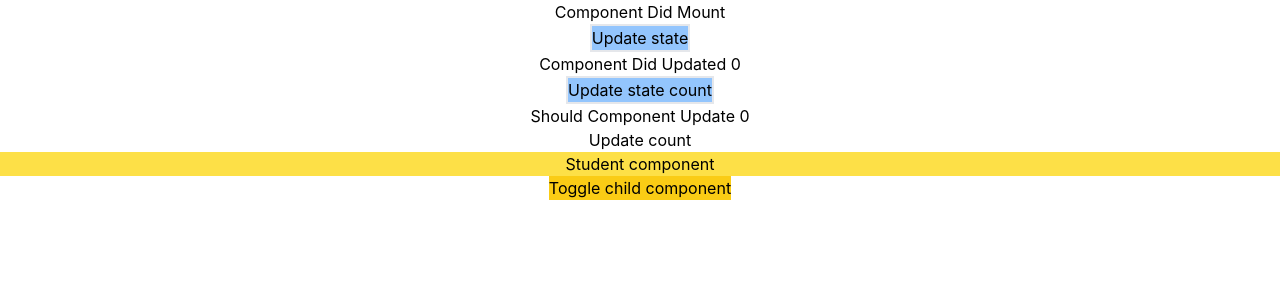
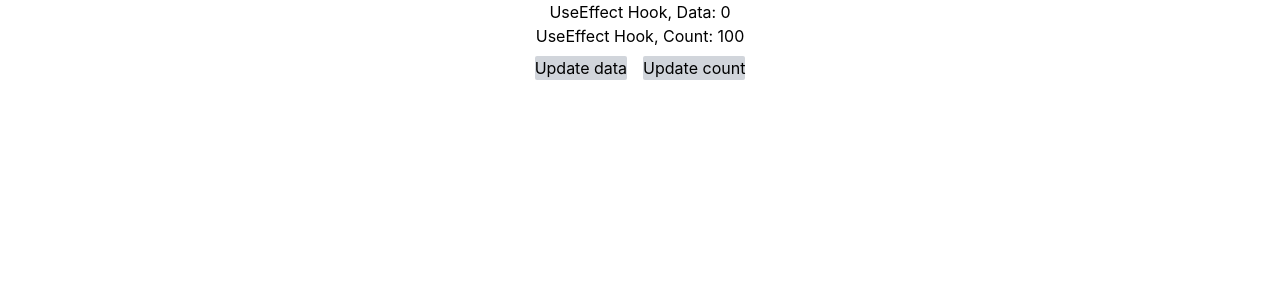
Before and after one commit to PiyushKumar19/Serene, a React (Create React App) app: page / in a window 1280 px wide. Shown: the top 300 px of the page. Built offline with nearby package versions, Linux system fonts and the light colour scheme.

Commit message:
Learned useEffect - updating state, using for specific states and props.

```diff
--- a/src/App.js
+++ b/src/App.js
@@ -1,71 +1,30 @@
 import logo from './logo.svg';
 import './App.css';
-import React, { Component, useState } from 'react';
-import Student from './Student';
+import React, { Component, useState, useEffect} from 'react';
+import User from './User';
 
-class App extends Component {
-  constructor() {
-    super();
-    this.state = {
-      name: "Piyush",
-      count: 0,
-      show: true
-    };
-    console.log('Constructor');
-  }
+function App() {
+  const [data, setData] = useState(0);
+  const [count, setCount] = useState(100);
 
-  componentDidMount() {
-    <h1>Name is {this.state.name}</h1>
+  // useEffect example as ComponentWillMount
+  useEffect(()=>{
+    console.log("useEffect Called");
+  })
 
-    console.log(this.state.name+"Component mounted");
-  }
+  // useEffect that runs only for specific two states
+  useEffect(()=>{
+    console.log("useEffect for state-data, is called.");
+  }, [data, count]);
 
-  componentDidUpdate(preProps, preState, snapshot) {
-    console.log('It updated from', preState, "to", this.state);
-
-    if(this.state.count === preState.count)
-    {
-      alert("Same state values")
-    }
-
-    // infinite loop example
-    if (this.state.count < 10)
-    {
-      // statement that can lead to infinite loop but doesn't because of condition
-      this.setState({count: this.state.count+1});
-    }
-  }
-
-  // commenteed it as it was not letting component render until 5th click
-  // shouldComponentUpdate()
-  // {
-  //   console.log("shouldComponentUpdate", this.state.count)
-  //   if (this.state.count >5 && this.state.count<10)
-  //   {
-  //     return true;
-  //   }
-  // }
-
-  render() {
-    return (
-      <div className='App'>
-        <h1>Component Did Mount</h1>
-        {console.log("rendor component")}
-        <button className='border-2 bg-blue-300' onClick={()=>this.setState({name: "Kumar"})}>Update state</button>
-
-        <h1>Component Did Updated {this.state.count}</h1>
-        <button className='border-2 bg-blue-300' onClick={()=>this.setState({count:1})}>Update state count</button>
-
-        <h1>Should Component Update {this.state.count}</h1>
-        <button onClick={()=>this.setState({count: this.state.count+1})}>Update count</button>
-
-        {
-          this.state.show ? <Student />:<h1>Child Component Removed</h1>
-        }
-        <button className='bg-yellow-400' onClick={()=>this.setState({show:!this.state.show})}>Toggle child component {this.state.show}</button>
-      </div>
-    )
-  }
+  return(
+    <div className='App'>
+      <h1>UseEffect Hook, Data: {data}</h1>
+      <User count={count} />
+      <button className='bg-gray-300 rounded-sm m-2' onClick={()=>setData(data+1)}>Update data</button>
+      <button className='bg-gray-300 rounded-sm m-2' onClick={()=>setCount(count+1)}>Update count</button>
+    </div>
+  )
 }
 
 export default App;
--- a/src/Student.js
+++ /dev/null
@@ -1,19 +0,0 @@
-import { Component } from "react";
-
-class Student extends Component
-{
-    componentWillUnmount()
-    {
-        alert("componetWillUnmount called");
-    }
-    render()
-    {
-        return (
-            <div className=" App bg-yellow-300">
-                <h1>Student component</h1>
-            </div>
-        )
-    }
-}
-
-export default Student;
--- /dev/null
+++ b/src/User.js
@@ -0,0 +1,18 @@
+import logo from './logo.svg';
+import './App.css';
+import React, { Component, useState, useEffect} from 'react';
+
+function App(props) {
+    // useEffect for specific props
+    useEffect(()=>{
+        console.log("Hook for prop count is called !");
+    },[props.count])
+
+  return(
+    <div className='App'>
+      <h1>UseEffect Hook, Count:  {props.count}</h1>
+    </div>
+  )
+}
+
+export default App;
```
